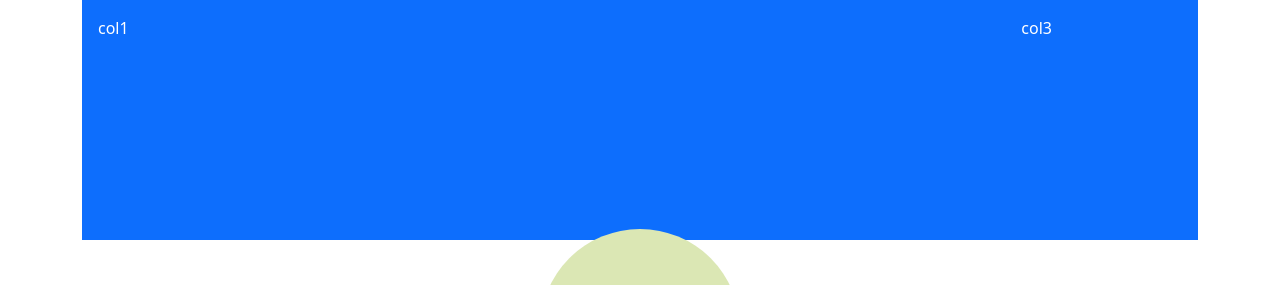
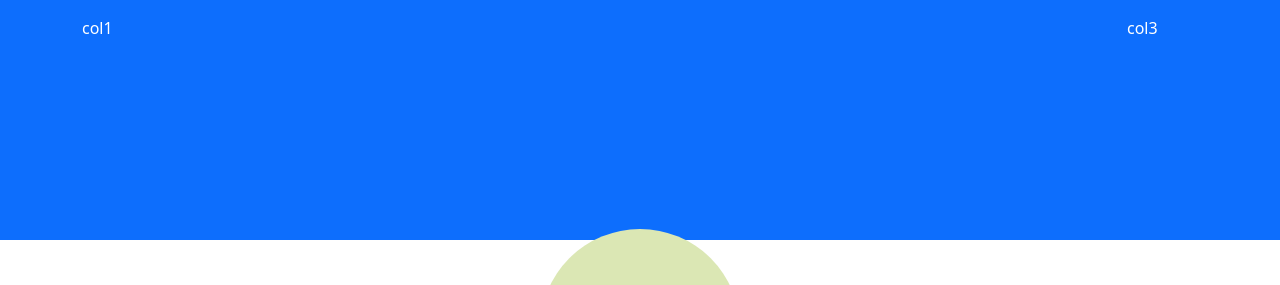
Before and after one commit to SueBee21/sunny-day, a plain HTML site: page index.html in a window 1280 px wide. Shown: the top 285 px of the page. Drawn offline with nearby package versions, Linux system fonts and the light colour scheme; files whose address does not match are found by name.

Commit message:
adding breakpoints

```diff
--- a/index.html
+++ b/index.html
@@ -13,24 +13,26 @@
     <title>Document</title>
   </head>
   <body>
+    <div class="p-3 mb-2 bg-primary text-white $zindex-fixed: 1030-;">
       <div class="container">
-        <div class="p-3 mb-2 bg-primary text-white $zindex-fixed: 1030-;">
+
         <div class="row">
-          <div class="col-sm-2">
+          <div class="col-sm-2 col-md-1 col-lg-1">
             <p>col1</p>
           </div>
-          <div class="col-sm-8">
+          <div class="col-sm-8 col-md-10 col-lg-10">
             <h1 id="sun">Hello</h1>
             <!-- <h2 id="grass">Inhale, exhale</h2> -->
             <col2></col2>
           </div>
-          <div class="col-sm-2">
+          <div class="col-sm-2 col-md-1 col-lg-1">
             <p>col3</p>
           </div>
         </div>
       </div>
     </div>
     </div>
+  </div>
       <script src="./assets/script.js"></script>
 
   </body>
--- a/style.css
+++ b/style.css
@@ -1,4 +1,8 @@
-
+body {
+  padding:0;
+  margin:0;
+  background-color: blue;
+}
 h1 {
   display: block;
   text-align: center;
```
